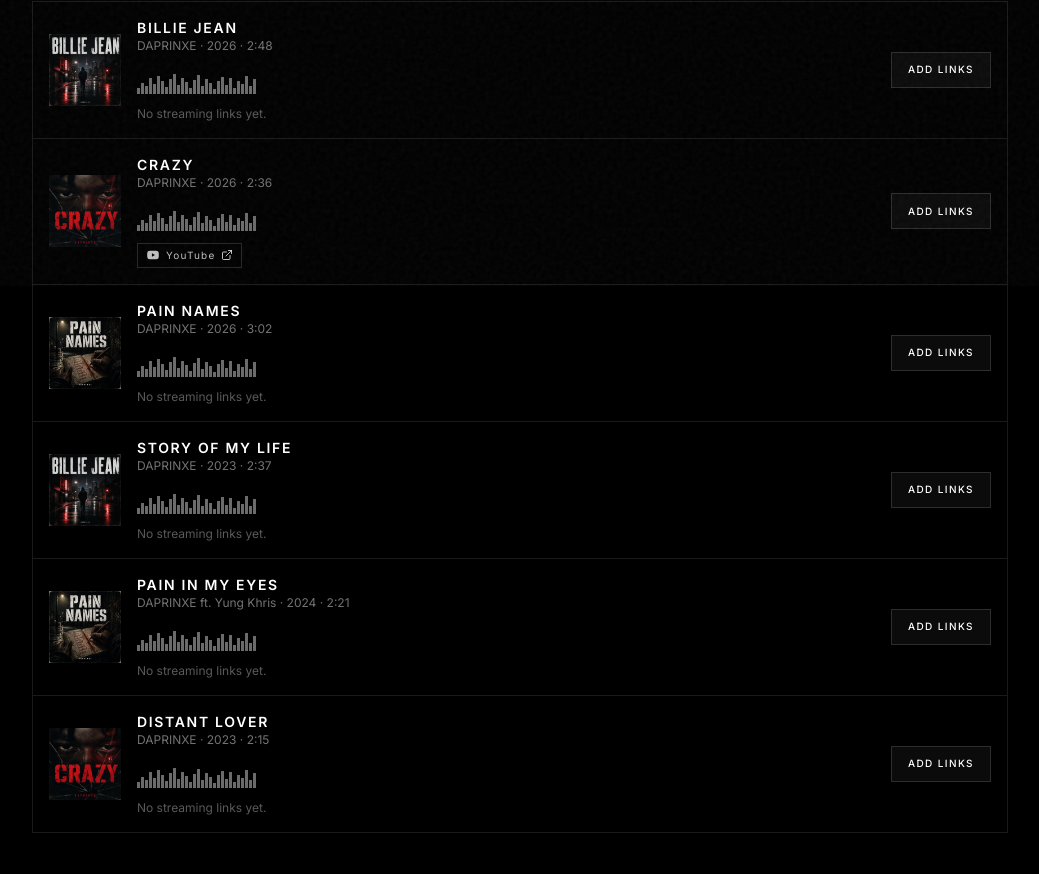
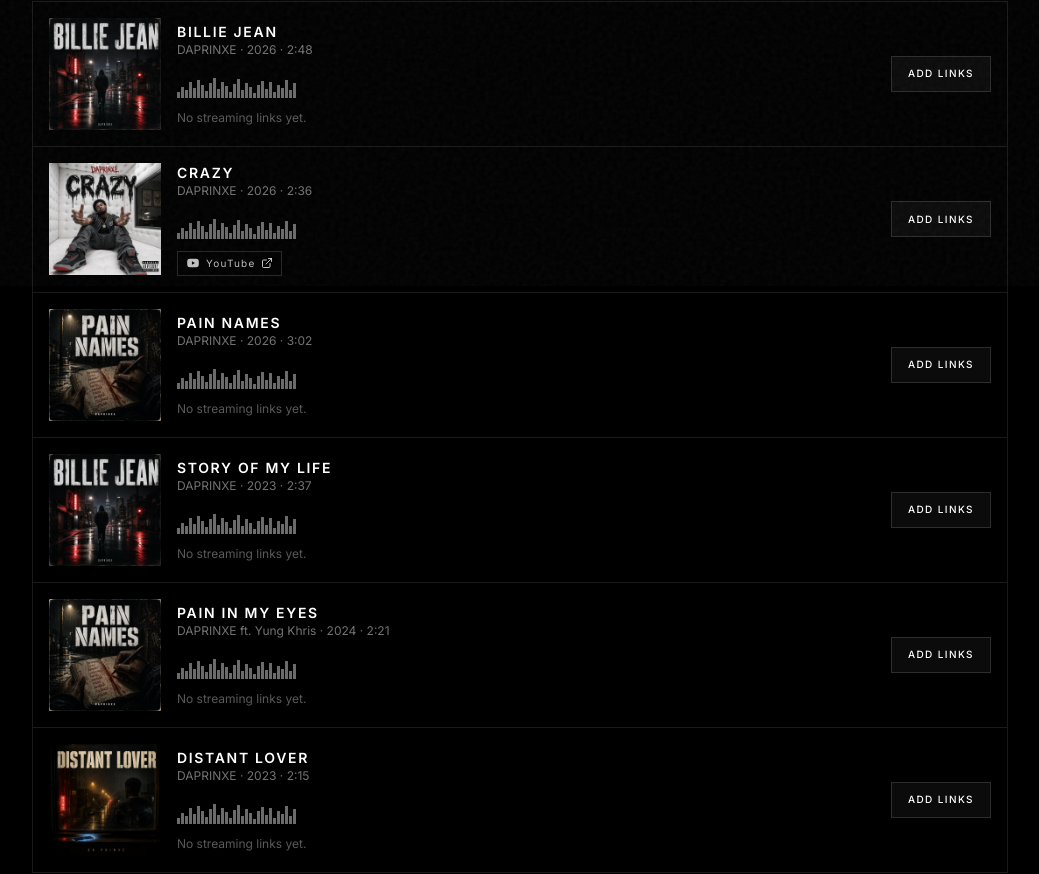
Before and after one commit to lovejoycdesign-del/Prinxe.Website-rough, a Next.js app: page /music in a window 1280 px wide. Shown: the part 514-1388 px from the top of the page, without its empty margins (120-1159 px from the left). Built offline with nearby package versions, Linux system fonts and the light colour scheme.

Commit message:
Give Crazy the padded-cell cover and a new Distant Lover art.
Crazy uses the cell artwork on the music page. Distant Lover gets its own late-night window concept instead of sharing the old Crazy still.

Co-authored-by: lovejoyc.design <lovejoyc.design@gmail.com>

```diff
--- a/components/music-desk.tsx
+++ b/components/music-desk.tsx
@@ -154,10 +154,10 @@ export function MusicDesk() {
               >
                 <Image
                   src={song.cover}
-                  alt=""
-                  width={72}
-                  height={72}
-                  className="size-[72px] object-cover"
+                  alt={`${song.title} cover`}
+                  width={112}
+                  height={112}
+                  className="size-[96px] shrink-0 object-cover sm:size-[112px]"
                 />
                 <div className="min-w-0 flex-1">
                   <p className="text-sm font-semibold tracking-[0.12em]">
--- a/lib/data.ts
+++ b/lib/data.ts
@@ -165,7 +165,7 @@ export const songs: Song[] = [
     id: "distant-lover",
     title: "DISTANT LOVER",
     artist: "DAPRINXE",
-    cover: "/images/cover-crazy.png",
+    cover: "/images/cover-distant-lover.png",
     duration: "2:15",
     year: "2023",
     links: {},
```
Also changed, not shown: public/images/cover-crazy.png, public/images/cover-distant-lover.png (added).
